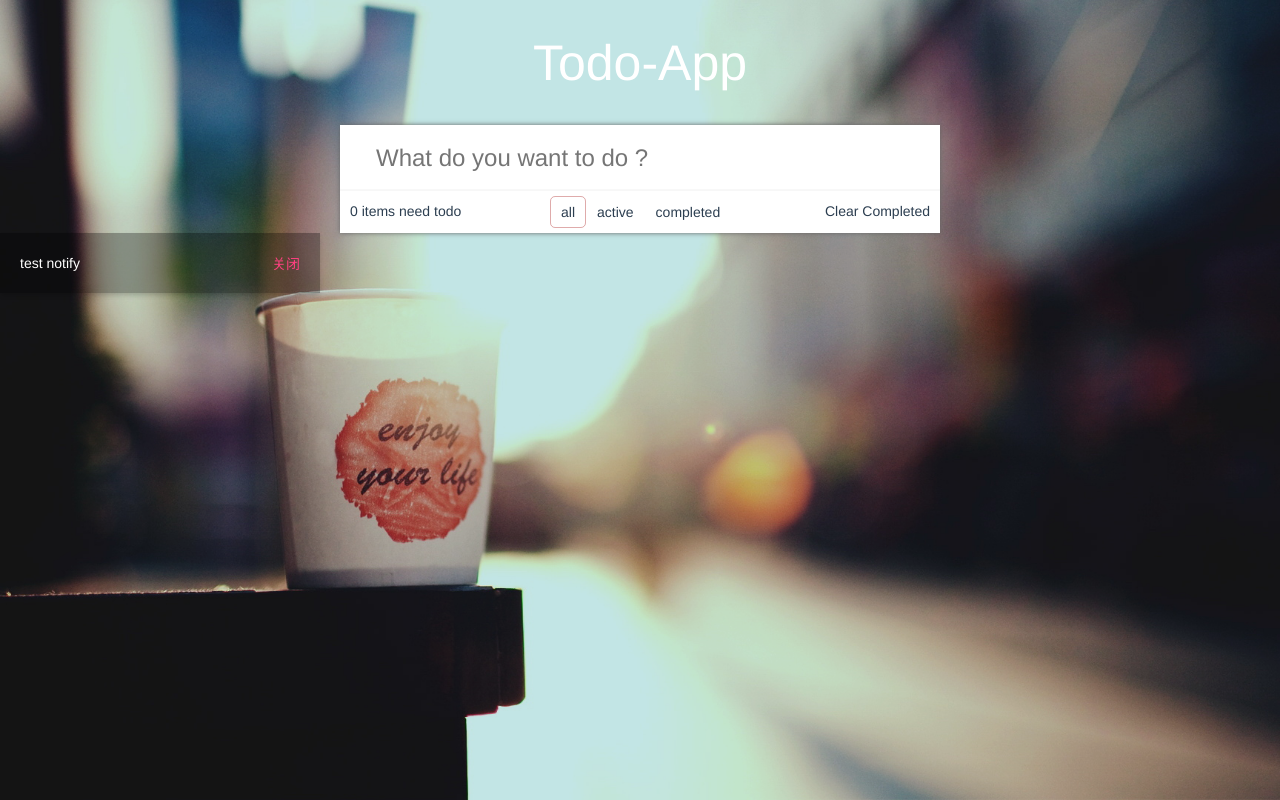
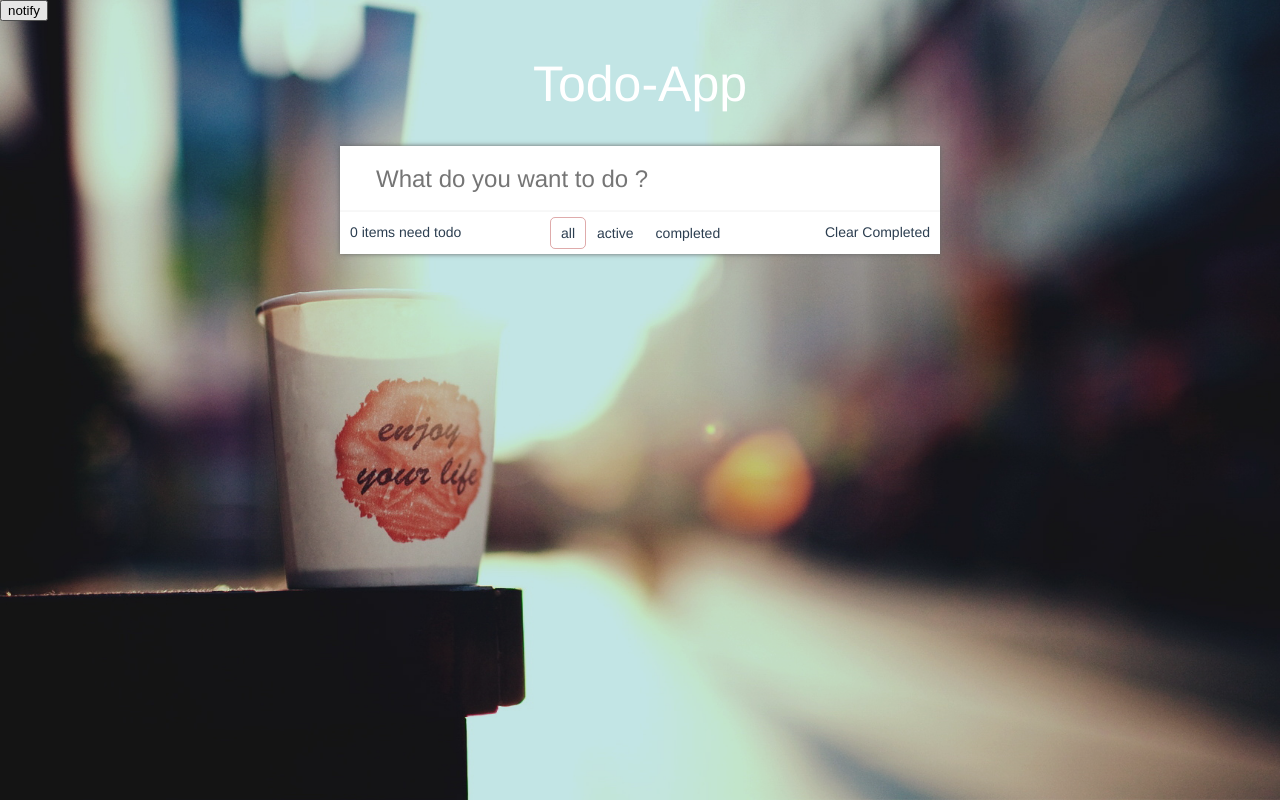
Before and after one commit to yaominguo/Fridge, a Vue app in the folder VueToDo/: page / in a window 1280 px wide. Built offline with nearby package versions, Linux system fonts and the light colour scheme.

Commit message:
改造notification为vue的原型方法
改造notification为vue的原型方法， 可以直接通过this.$notify调用。并且可以自行配置文本和按钮，同时可以自动消失。

```diff
--- a/VueToDo/src/App.vue
+++ b/VueToDo/src/App.vue
@@ -1,13 +1,28 @@
 <template>
   <div id="app">
+    <input type="button" value="notify" @click="notify">
     <router-view/>
-    <notification content="test notify"></notification>
+    <!-- <notification content="test notify"></notification> -->
   </div>
 </template>
 
 <script>
 export default {
-  name: 'App'
+  name: 'App',
+  methods: {
+    notify () {
+      this.$notify({
+        content: 'test $notify',
+        btn: 'close'
+      })
+    }
+  },
+  mounted () {
+    // this.$notify({
+    //   content: 'test $notify',
+    //   btn: 'close'
+    // })
+  }
 }
 </script>
 
--- /dev/null
+++ b/VueToDo/src/libs/notification/func-notification.js
@@ -0,0 +1,40 @@
+import Notification from './notification.vue'
+
+export default {
+  extends: Notification,
+  computed: {
+    style () {
+      return {
+        position: 'fixed',
+        right: '20px',
+        bottom: `${this.verticalOffset}px`
+      }
+    }
+  },
+  mounted () {
+    this.createTimer()
+  },
+  methods: {
+    createTimer () {
+      if (this.defaultAutoCloseDuration) {
+        this.timer = setTimeout(() => {
+          this.visible = false
+        }, this.defaultAutoCloseDuration)
+      }
+    },
+    clearTimer () {
+      if (this.timer) {
+        clearTimeout(this.timer)
+      }
+    }
+  },
+  beforeDestroy () {
+    this.clearTimer()
+  },
+  data () {
+    return {
+      verticalOffset: 0,
+      defaultAutoCloseDuration: 3000
+    }
+  }
+}
--- /dev/null
+++ b/VueToDo/src/libs/notification/function.js
@@ -0,0 +1,36 @@
+import Vue from 'vue'
+import Component from './func-notification'
+
+const NotificationConstructor = Vue.extend(Component)
+
+const instances = []
+let seed = 1
+
+const notify = (options) => {
+  // 有涉及DOM操作，故无法再服务端渲染
+  if (Vue.prototype.$isServer) return
+
+  const { defaultAutoCloseDuration, ...rest } = options
+  const instance = new NotificationConstructor({
+    propsData: {...rest},
+    data: {
+      defaultAutoCloseDuration: defaultAutoCloseDuration || 3000
+    }
+  })
+
+  const id = `notification_${seed++}`
+  instance.id = id
+  instance.vm = instance.$mount()
+  document.body.appendChild(instance.vm.$el)
+
+  let verticalOffset = 0
+  instances.forEach(item => {
+    verticalOffset += item.$el.offsetHeight + 16
+  })
+  verticalOffset += 16
+  instance.verticalOffset = verticalOffset
+  instances.push(instance)
+  return instance.vm
+}
+
+export default notify
--- a/VueToDo/src/libs/notification/index.js
+++ b/VueToDo/src/libs/notification/index.js
@@ -1,5 +1,7 @@
 import Notification from './notification.vue'
+import notify from './function'
 
 export default (Vue) => {
   Vue.component(Notification.name, Notification)
+  Vue.prototype.$notify = notify
 }
--- a/VueToDo/src/libs/notification/notification.vue
+++ b/VueToDo/src/libs/notification/notification.vue
@@ -1,6 +1,6 @@
 <template>
   <transition name="fade">
-    <div class="container">
+    <div class="container" :style="style" v-show="visible">
       <span class="content">{{content}}</span>
       <a class="btn" @click="handleClose">{{btn}}</a>
     </div>
@@ -10,6 +10,16 @@
 <script>
 export default {
   name: 'Notification',
+  computed: {
+    style () {
+      return {}
+    }
+  },
+  data () {
+    return {
+      visible: true
+    }
+  },
   methods: {
     handleClose (e) {
       e.preventDefault()
```
